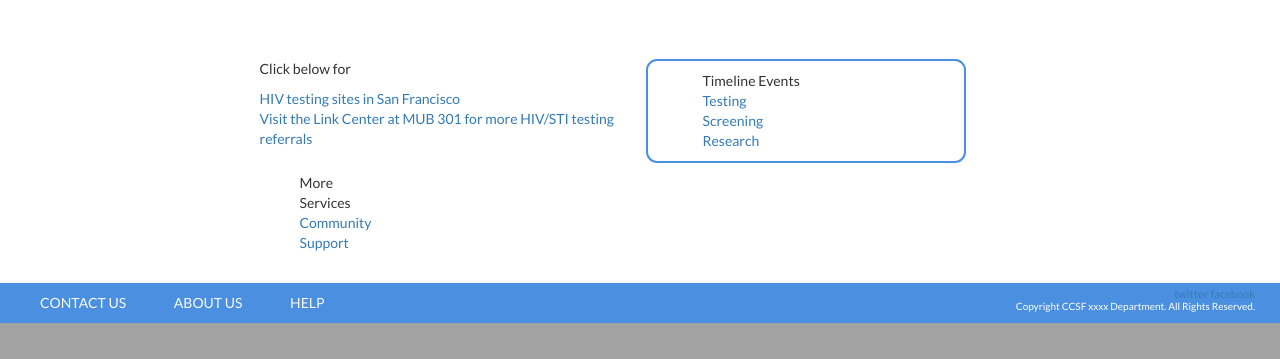
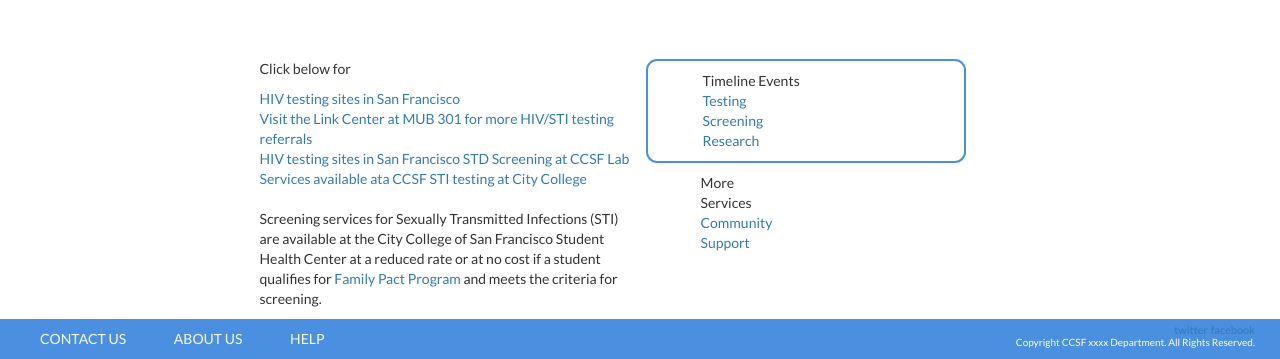
Before and after one commit to Lutalo/HIV-Timeline-CS195, a Flask app: page /testing in a window 1280 px wide. Shown: the part 482-841 px from the top of the page. Before the commit the page ends 805 px from the top, so only its background shows below. Run offline with Flask 2, Linux system fonts and the light colour scheme; some libraries are stand-ins or nearby versions.

Commit message:
replaced links

```diff
--- a/app/templates/testing.html
+++ b/app/templates/testing.html
@@ -41,6 +41,14 @@
             <br>
             <a href="http://www.ccsf.edu/en/educational-programs/school-and-departments/school-of-health-and-physical-education/health-education-and-community-health-studies0/hiv-sti-prevention/HIVclassesprojects1.html" target="_blank">Visit the Link Center at MUB 301 for more HIV/STI testing referrals
 			</a>
+			<br>
+			<a href="#">HIV testing sites in San Francisco STD Screening at CCSF Lab</a>
+			<br>
+			<a href="#">Services available ata CCSF STI testing at City College</a>
+			<br>
+			</br>
+ 			<p>Screening services for Sexually Transmitted Infections (STI) are available at the City College of San Francisco Student Health Center at a reduced rate or at no cost if a student qualifies for <a href="#">Family Pact Program</a> and meets the criteria for screening.</p>
+
 
 		</div>
 
```
